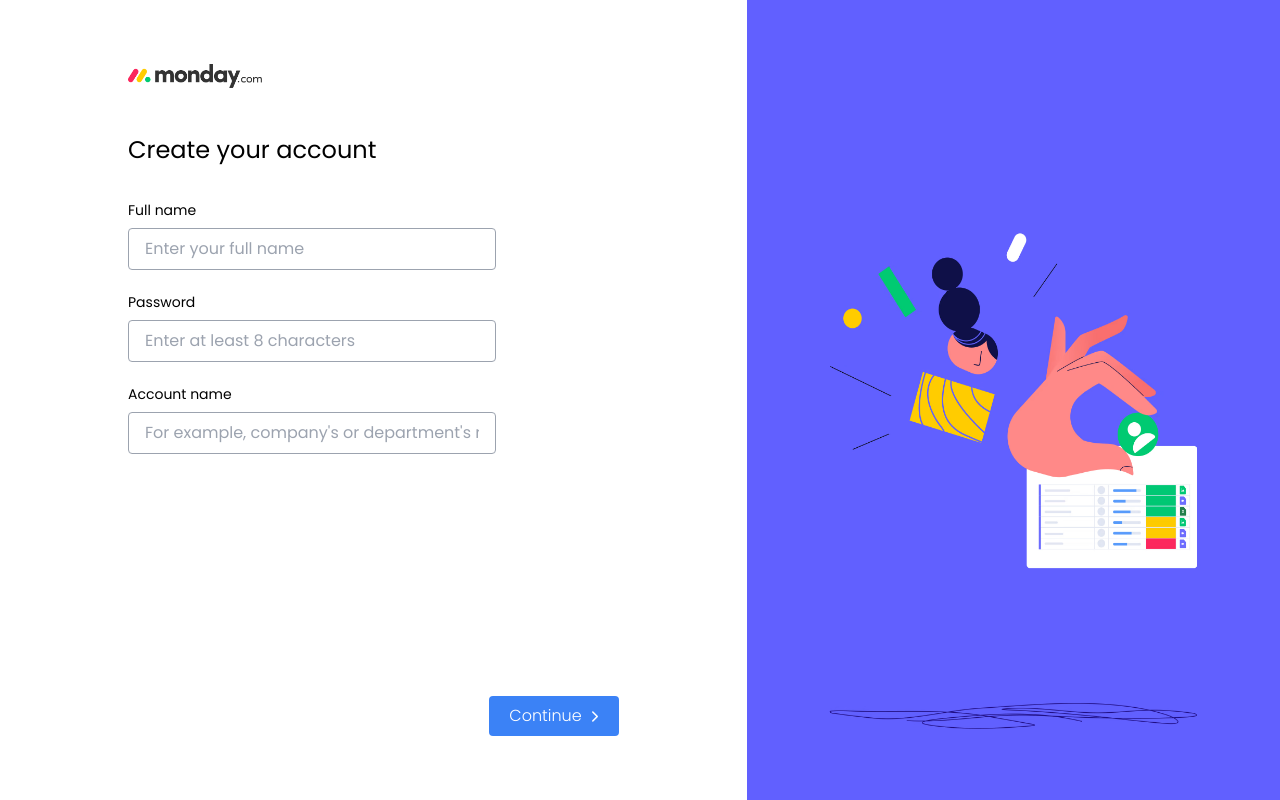
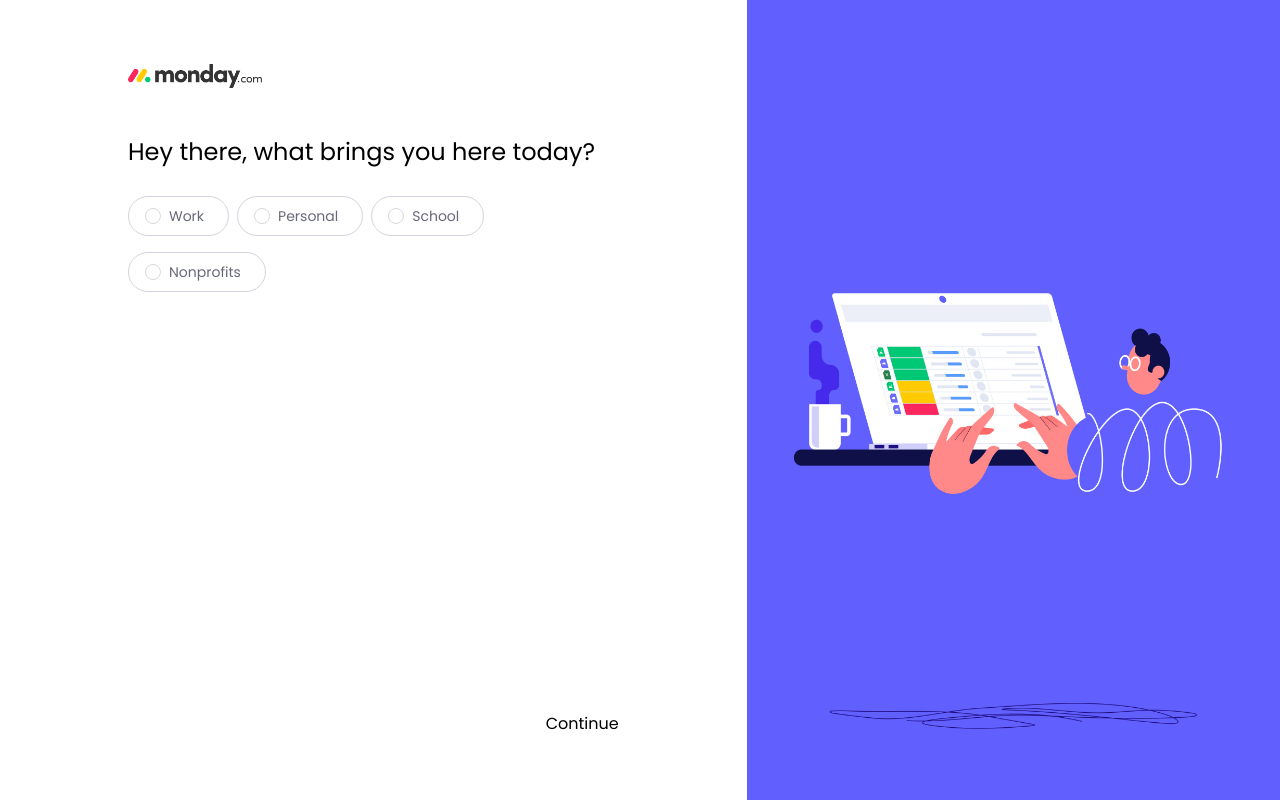
Before and after one commit to QuangKhai-dev/mondayFE_course, a React (Vite) app: page / in a window 1280 px wide. Built offline with nearby package versions, Linux system fonts and the light colour scheme.

Commit message:
done page get info

```diff
--- a/src/Components/Input/InputCustom.jsx
+++ b/src/Components/Input/InputCustom.jsx
@@ -10,6 +10,7 @@ const InputCustom = ({
   touched,
   label,
   id,
+  type = "text",
 }) => {
   return (
     <div>
@@ -21,7 +22,7 @@ const InputCustom = ({
       <input
         onChange={onChange}
         onBlur={onBlur}
-        type="text"
+        type={type}
         placeholder={placeholder}
         value={value}
         id={id}
--- a/src/index.css
+++ b/src/index.css
@@ -23,7 +23,13 @@
   width: 100%;
 }
 
-.register_input {
+.register_input,
+.surevey_radio {
   flex: 8 1 0%;
   @apply space-y-8;
 }
+
+.radio_style .ant-radio-wrapper {
+  @apply px-4 py-2 border border-gray-300 rounded-3xl my-2;
+  color: #676879;
+}
--- /dev/null
+++ b/src/layout/LayoutRadio/LayoutRadio.jsx
@@ -0,0 +1,19 @@
+import { Radio } from "antd";
+const LayoutRadio = ({ items, title, onChange }) => {
+  return (
+    <div className="radio_style">
+      <h2 className="text-2xl mb-5">{title}</h2>
+      <Radio.Group onChange={onChange}>
+        {items.map((item, index) => {
+          return (
+            <Radio value={item.value} key={index}>
+              {item.content}
+            </Radio>
+          );
+        })}
+      </Radio.Group>
+    </div>
+  );
+};
+
+export default LayoutRadio;
--- a/src/pages/GetInfoRegister/GetInfoRegister.jsx
+++ b/src/pages/GetInfoRegister/GetInfoRegister.jsx
@@ -1,11 +1,33 @@
 import imgRegister from "./../../assets/img/img_getInfoRegister.avif";
 import imgLogoMini from "./../../assets/img/logoMiniMonday.png";
 import InputCustom from "../../Components/Input/InputCustom";
+import { useFormik } from "formik";
+import * as Yup from "yup";
 const GetInfoRegister = () => {
+  const { handleChange, handleBlur, values, errors, touched, handleSubmit } =
+    useFormik({
+      initialValues: {
+        fullName: "",
+        password: "",
+        accountName: "",
+      },
+      onSubmit: (values) => {
+        console.log(values);
+      },
+      validationSchema: Yup.object({
+        fullName: Yup.string().required("Vui lòng không bỏ trống"),
+        password: Yup.string()
+          .min(8, "Vui lòng nhập ít nhất 8 ký tự")
+          .required("Vui lòng không bỏ trống"),
+        accountName: Yup.string().required("Vui lòng không bỏ trống"),
+      }),
+    });
+  // console.log(errors);
+  // console.log(touched);
   return (
     <div className="h-screen flex">
       <div className="info_register_content w-7/12 px-32 py-16">
-        <div className="flex flex-col h-full">
+        <form onSubmit={handleSubmit} className="flex flex-col h-full">
           {/* logo  */}
           <div className="flex-1">
             <img className="h-6" src={imgLogoMini} alt="" />
@@ -17,25 +39,47 @@ const GetInfoRegister = () => {
               <InputCustom
                 placeholder="Enter your full name"
                 label="Full name"
+                name="fullName"
+                onChange={handleChange}
+                onBlur={handleBlur}
+                value={values.fullName}
+                error={errors.fullName}
+                touched={touched.fullName}
               />
               <InputCustom
+                type="password"
                 placeholder="Enter at least 8 characters"
                 label="Password"
+                name="password"
+                onChange={handleChange}
+                onBlur={handleBlur}
+                value={values.password}
+                error={errors.password}
+                touched={touched.password}
               />
               <InputCustom
                 placeholder="For example, company's or department's name"
                 label="Account name"
+                name="accountName"
+                onChange={handleChange}
+                onBlur={handleBlur}
+                value={values.accountName}
+                error={errors.accountName}
+                touched={touched.accountName}
               />
             </div>
           </div>
           {/* action redirect  */}
           <div className="text-right">
-            <button className="bg-blue-500 py-2 px-5 rounded text-white font-light">
+            <button
+              type="submit"
+              className="bg-blue-500 py-2 px-5 rounded text-white font-light"
+            >
               Continue
               <i className="fa-solid fa-chevron-right ml-2 text-xs"></i>
             </button>
           </div>
-        </div>
+        </form>
       </div>
       <div className="info_register_img w-5/12">
         <img className="w-full h-full" src={imgRegister} alt="" />
--- /dev/null
+++ b/src/pages/SurveyQuestion/SurveyQuestion.jsx
@@ -0,0 +1,158 @@
+import whatBrings from "./../../assets/img/what-brings.avif";
+import logoMini from "./../../assets/img/logoMiniMonday.png";
+import LayoutRadio from "../../layout/LayoutRadio/LayoutRadio";
+import { useState } from "react";
+const SurveyQuestion = () => {
+  const [whatBring, setWhatBring] = useState("");
+  let contentWhatBrings = {
+    title: "Hey there, what brings you here today?",
+    items: [
+      {
+        value: "Work",
+        content: "Work",
+      },
+      {
+        value: "Personal",
+        content: "Personal",
+      },
+      {
+        value: "School",
+        content: "School",
+      },
+      {
+        value: "Nonprofits",
+        content: "Nonprofits",
+      },
+    ],
+  };
+  // console.log(whatBring);
+  const handleWhatBring = (event) => {
+    setWhatBring(event.target.value);
+  };
+
+  const renderCurrentRadio = () => {
+    let items = [];
+    switch (whatBring) {
+      case "Work":
+        items = [
+          {
+            content: "Business owner",
+            value: "Business owner",
+          },
+          {
+            content: "Team leader",
+            value: "Team leader",
+          },
+          {
+            content: "Team member",
+            value: "Team member",
+          },
+          {
+            content: "Freelancer",
+            value: "Freelancer",
+          },
+          {
+            content: "Director",
+            value: "Director",
+          },
+          {
+            content: "C-Level",
+            value: "C-Level",
+          },
+          {
+            content: "VP",
+            value: "VP",
+          },
+        ];
+        break;
+      case "School":
+        items = [
+          {
+            content: "Undergraduate student",
+            value: "Undergraduate student",
+          },
+          {
+            content: "Graduate student",
+            value: "Graduate student",
+          },
+          {
+            content: "Faculty member",
+            value: "Faculty member",
+          },
+          {
+            content: "Other",
+            value: "Other",
+          },
+        ];
+        break;
+      case "Nonprofits":
+        items = [
+          {
+            content: "Board member",
+            value: "Board member",
+          },
+          {
+            content: "Executive",
+            value: "Executive",
+          },
+          {
+            content: "Employee",
+            value: "Employee",
+          },
+          {
+            content: "Volunteer",
+            value: "Volunteer",
+          },
+          {
+            content: "IT staff",
+            value: "IT staff",
+          },
+          {
+            content: "Other",
+            value: "Other",
+          },
+        ];
+        break;
+      default:
+        return;
+    }
+    return (
+      <LayoutRadio
+        title="What best describes your current role?"
+        items={items}
+      />
+    );
+  };
+
+  return (
+    <div className="h-screen flex">
+      {/* content  */}
+      <div className="survey_content w-7/12 px-32 py-16">
+        <form className="flex flex-col h-full">
+          {/* logo  */}
+          <div className="flex-1">
+            <img className="h-6" src={logoMini} alt="" />
+          </div>
+          {/* check box  */}
+          <div className="surevey_radio">
+            <LayoutRadio
+              title={contentWhatBrings.title}
+              items={contentWhatBrings.items}
+              onChange={handleWhatBring}
+            />
+            {whatBring && renderCurrentRadio()}
+          </div>
+          <div className="action_redirect text-right">
+            <button>Continue</button>
+          </div>
+        </form>
+      </div>
+      {/* img  */}
+      <div className="survey_img w-5/12">
+        <img className="w-full h-full" src={whatBrings} alt="" />
+      </div>
+    </div>
+  );
+};
+
+export default SurveyQuestion;
--- a/src/routes/useRoutesCustom.jsx
+++ b/src/routes/useRoutesCustom.jsx
@@ -1,12 +1,11 @@
 import { useRoutes } from "react-router-dom";
-
-import SignUpNew from "../pages/SignUpNew/SignUpNew";
 import GetInfoRegister from "../pages/GetInfoRegister/GetInfoRegister";
+import SurveyQuestion from "../pages/SurveyQuestion/SurveyQuestion";
 const useRoutesCustom = () => {
   let element = useRoutes([
     {
       path: "/",
-      element: <GetInfoRegister />,
+      element: <SurveyQuestion />,
     },
   ]);
 
```
Also changed, not shown: src/assets/img/what-brings.avif (added).
